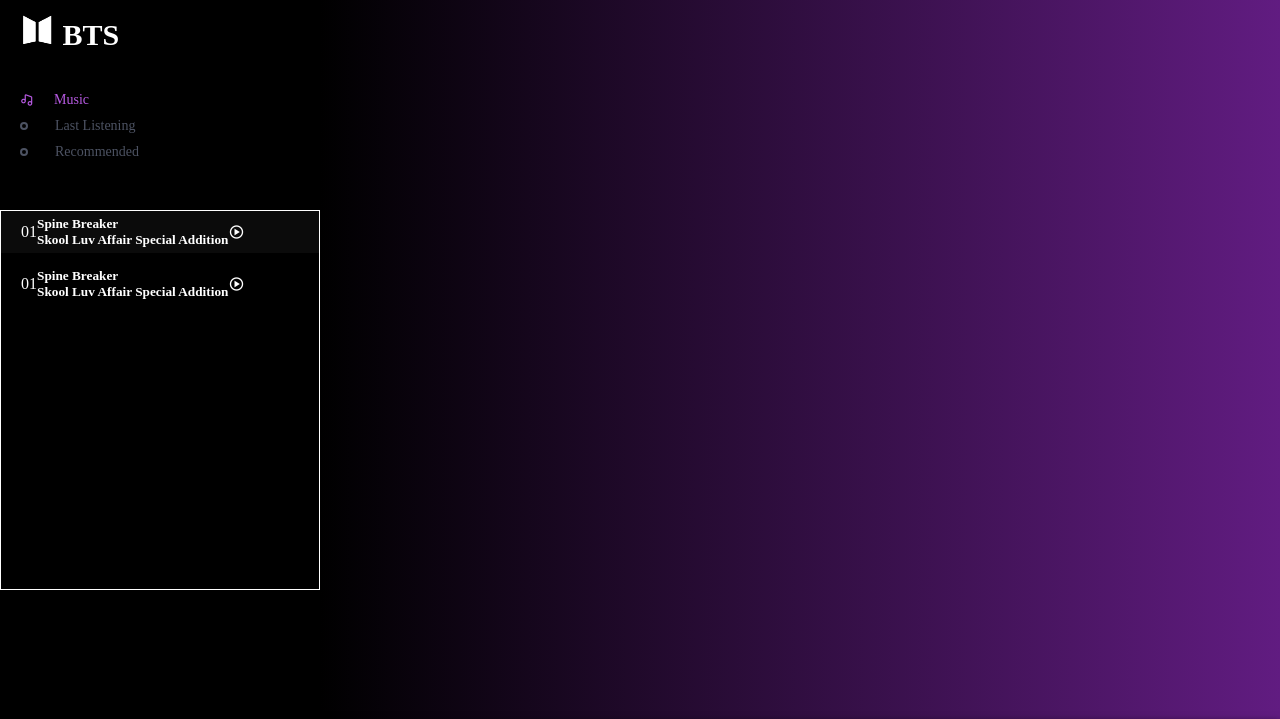
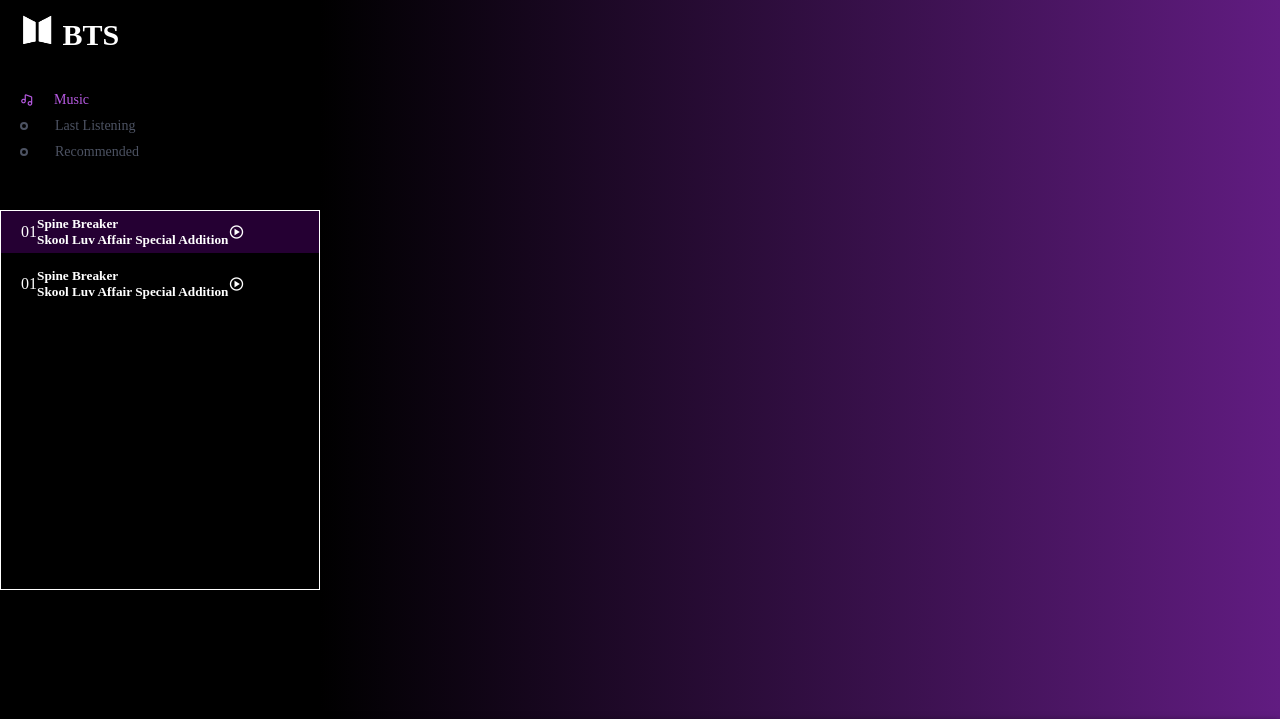
Before and after one commit to nunaprameswari/Project_UAS, a Django app: page / in a window 1280 px wide, with the pointer over the restyled element. Shown: the top 719 px of the page. Run offline with Django 4.2, Linux system fonts and the light colour scheme.

Commit message:
perubahan

```diff
--- a/static/css/musicku.css
+++ b/static/css/musicku.css
@@ -132,5 +132,5 @@ header .menu_side .menu_song li {
 }
 
 header .menu_side .menu_song li:hover {
-    background: rgb(105, 105, 105, .1);
+    background: rgba(73, 1, 102, 0.507);
 }
```
